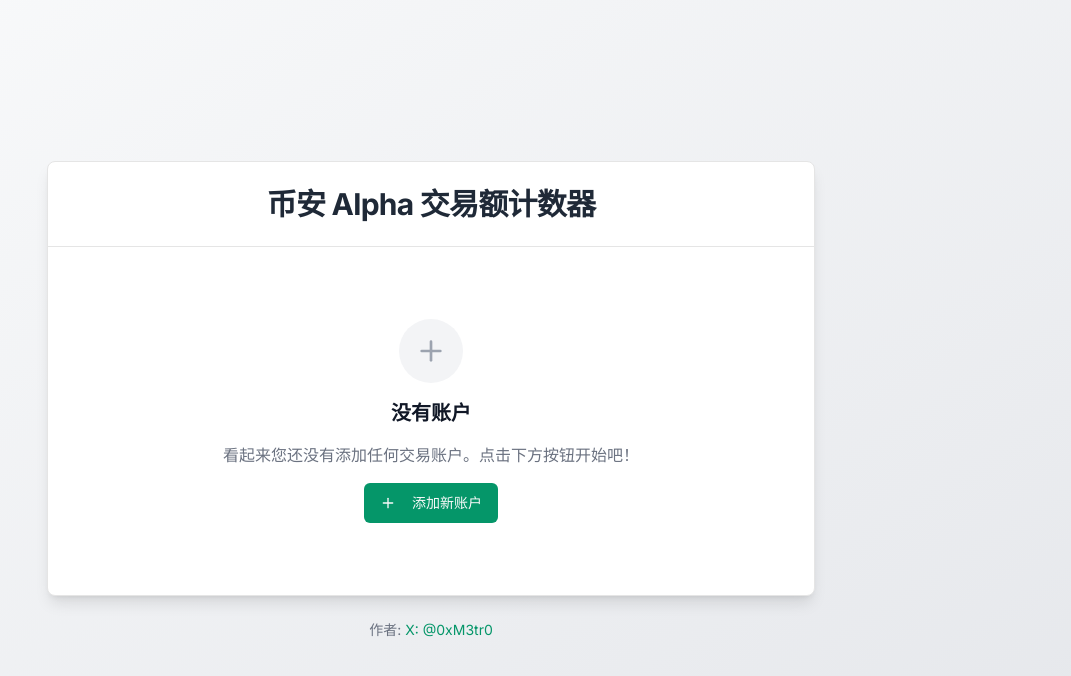
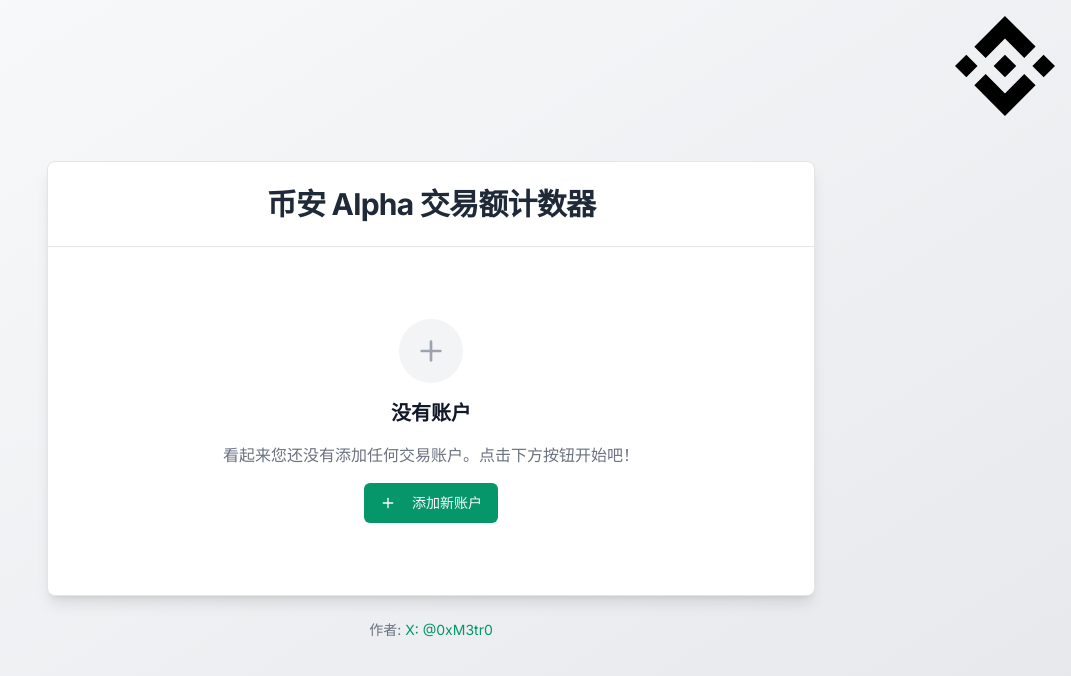
Before and after one commit to SHLE1/BN_alpha_counter, a Next.js app: page / in a window 1280 px wide. Shown: the top 676 px of the page, without its empty margins (209-1280 px from the left). Built offline with nearby package versions, Linux system fonts and the light colour scheme.

Commit message:
添加 Binance logo 及相关 SVG 文件

```diff
--- a/app/page.tsx
+++ b/app/page.tsx
@@ -19,6 +19,7 @@ import {
 } from "@/components/ui/alert-dialog"
 import { Label } from "@/components/ui/label"
 import { motion, AnimatePresence } from "framer-motion"
+import Image from "next/image"
 
 interface Account {
   id: string
@@ -485,6 +486,15 @@ export default function TransactionCounter() {
           </AlertDialogFooter>
         </AlertDialogContent>
       </AlertDialog>
+
+      {/* 添加 logo */}
+      <Image
+        src="/binance.svg"
+        alt="Binance Logo"
+        width={100}
+        height={100}
+        className="absolute top-4 right-4"
+      />
     </div>
   )
 }
```
Also changed, not shown: public/binance.svg (added).
